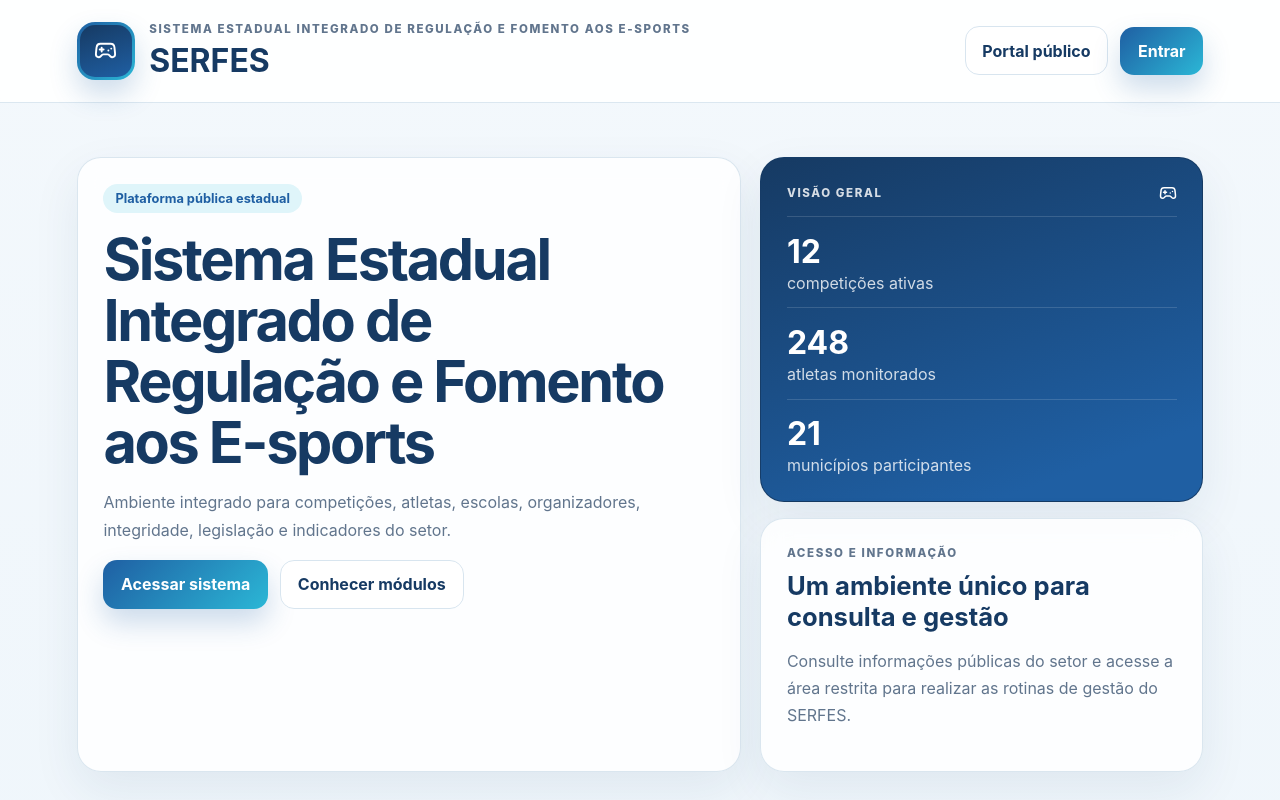
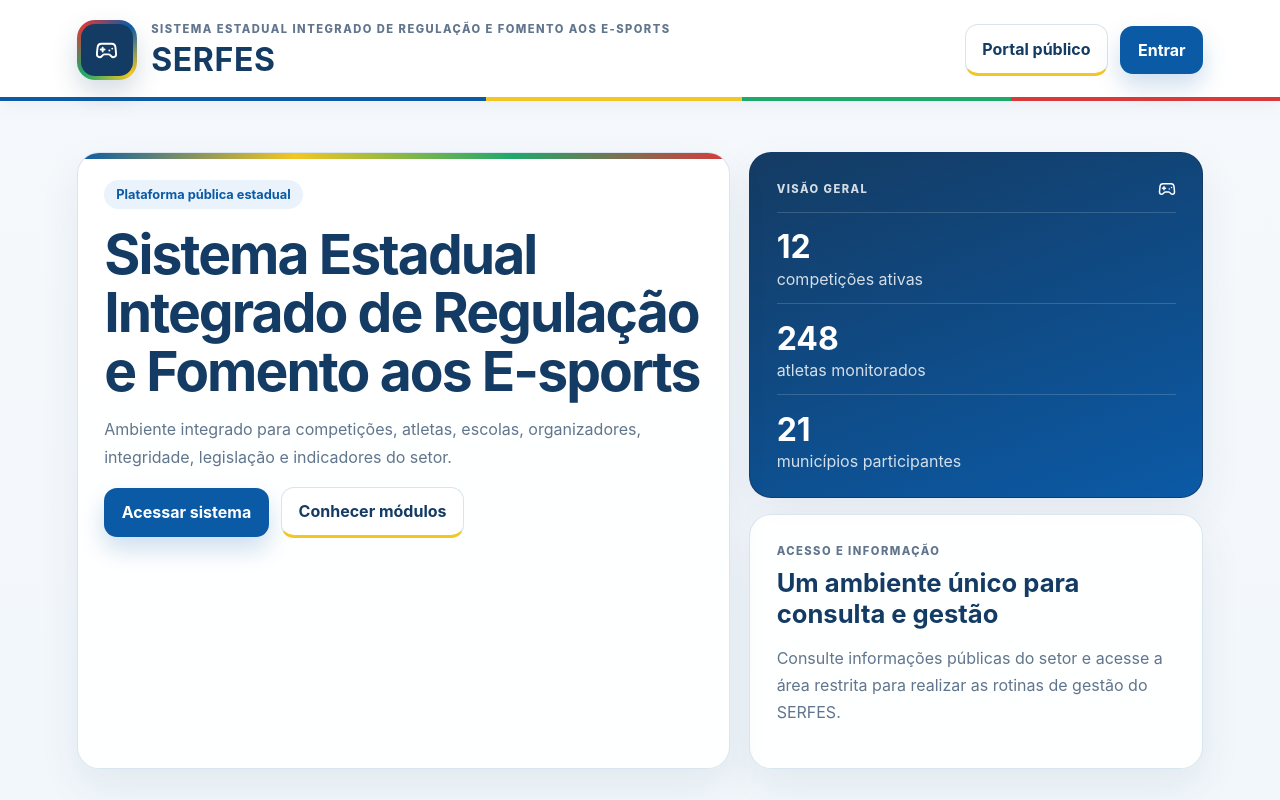
Before and after one commit to Cristina-parisenti/serfes, a React (Vite) app: page / in a window 1280 px wide. Shown: the top 800 px of the page. Built offline with nearby package versions, Linux system fonts and the light colour scheme.

Commit message:
Apply SERFES blue yellow green red palette

```diff
--- a/src/styles.css
+++ b/src/styles.css
@@ -1,272 +1,223 @@
 :root {
   font-family: Inter, ui-sans-serif, system-ui, -apple-system, BlinkMacSystemFont, "Segoe UI", sans-serif;
   color: #17304d;
-  background: linear-gradient(180deg, #f3f8fc 0%, #edf5fb 100%);
+  background: #f4f8fc;
   font-synthesis: none;
   text-rendering: optimizeLegibility;
-  --ipie-navy: #163a63;
-  --ipie-blue: #1f5fa3;
-  --ipie-cyan: #2bb7d6;
-  --ipie-sky: #dff5fa;
-  --ipie-text: #17304d;
-  --ipie-muted: #61758d;
-  --ipie-border: #d8e5ef;
+  --blue: #0b5aa6;
+  --blue-dark: #143b63;
+  --blue-soft: #eaf3fb;
+  --yellow: #f3c623;
+  --yellow-soft: #fff8d9;
+  --green: #1fa86b;
+  --green-soft: #e8f7f0;
+  --red: #d83a3a;
+  --red-soft: #fdecec;
+  --text: #17304d;
+  --muted: #61758d;
+  --border: #d8e5ef;
+  --surface: rgba(255,255,255,.92);
 }
 
 * { box-sizing: border-box; }
 html { scroll-behavior: smooth; }
-body { margin: 0; min-width: 320px; background: transparent; color: var(--ipie-text); }
+body { margin: 0; min-width: 320px; background: linear-gradient(180deg,#f6f9fc 0%,#eef5fa 100%); color: var(--text); }
 button, input, select { font: inherit; }
 button { cursor: pointer; }
-
 input, select {
   width: 100%;
-  margin-top: 0.45rem;
-  padding: 0.9rem 1rem;
-  border-radius: 14px;
-  border: 1px solid var(--ipie-border);
-  background: rgba(255,255,255,0.96);
+  margin-top: .45rem;
+  padding: .9rem 1rem;
+  border-radius: 13px;
+  border: 1px solid var(--border);
+  background: #fff;
+  color: var(--text);
+}
+input:focus, select:focus { outline: 0; border-color: var(--blue); box-shadow: 0 0 0 4px rgba(11,90,166,.12); }
+
+.page-shell,.login-page { min-height: 100vh; }
+.eyebrow { margin: 0; text-transform: uppercase; letter-spacing: .13em; font-size: .7rem; font-weight: 800; color: var(--muted); }
+.eyebrow-light { color: rgba(255,255,255,.82); }
+.brand-title { margin: .25rem 0 0; font-size: 2rem; color: var(--blue-dark); letter-spacing: .02em; }
+.muted { color: var(--muted); line-height: 1.7; }
+.pill {
+  display: inline-flex; align-items: center; border-radius: 999px;
+  font-size: .8rem; font-weight: 750; padding: .45rem .75rem;
+  background: var(--blue-soft); color: var(--blue);
+}
+.glass-card {
+  background: var(--surface); border: 1px solid rgba(216,229,239,.95);
+  border-radius: 22px; box-shadow: 0 16px 40px rgba(20,59,99,.08);
 }
 
-input:focus, select:focus {
-  outline: none;
-  border-color: var(--ipie-blue);
-  box-shadow: 0 0 0 4px rgba(31,95,163,0.12);
+.brand-cluster,.sidebar-brand-wrap { display: flex; align-items: center; gap: .9rem; }
+.esports-symbol {
+  width: 60px; height: 60px; border-radius: 18px; padding: 4px; flex: 0 0 auto;
+  background: conic-gradient(from 45deg,var(--blue),var(--yellow),var(--green),var(--red),var(--blue));
+  box-shadow: 0 12px 26px rgba(20,59,99,.18);
+}
+.esports-symbol-inner {
+  width: 100%; height: 100%; display: grid; place-items: center; border-radius: 14px;
+  background: var(--blue-dark); color: #fff;
 }
 
-.page-shell, .login-page { min-height: 100vh; }
-.eyebrow {
-  margin: 0;
-  text-transform: uppercase;
-  letter-spacing: 0.14em;
-  font-size: 0.72rem;
-  font-weight: 800;
-  color: var(--ipie-muted);
+.primary-button,.secondary-button,.ghost-button,.icon-button,.sidebar-exit,.line-action,.nav-item {
+  border-radius: 13px; transition: transform .15s ease,box-shadow .2s ease,background .2s ease,border-color .2s ease;
 }
-.eyebrow-light { color: rgba(255,255,255,0.82); }
-.brand-title { margin: 0.35rem 0 0; font-size: 2rem; color: var(--ipie-navy); }
-.muted { color: var(--ipie-muted); line-height: 1.7; }
-.pill {
-  display: inline-flex;
-  align-items: center;
-  border-radius: 999px;
-  font-size: 0.8rem;
-  font-weight: 700;
-  padding: 0.45rem 0.75rem;
-  background: var(--ipie-sky);
-  color: var(--ipie-blue);
+.primary-button:hover,.secondary-button:hover,.ghost-button:hover,.icon-button:hover,.sidebar-exit:hover,.line-action:hover,.nav-item:hover { transform: translateY(-1px); }
+.primary-button {
+  border: 0; padding: .9rem 1.1rem; background: var(--blue); color: #fff; font-weight: 750;
+  box-shadow: 0 12px 24px rgba(11,90,166,.2);
 }
-.glass-card {
-  background: rgba(255,255,255,0.84);
-  border: 1px solid rgba(216,229,239,0.95);
-  border-radius: 24px;
-  box-shadow: 0 18px 48px rgba(22,58,99,0.08);
-  backdrop-filter: blur(14px);
+.primary-button:hover { background: #084c8e; }
+.secondary-button,.ghost-button {
+  border: 1px solid var(--border); background: #fff; color: var(--blue-dark);
+  padding: .85rem 1.05rem; font-weight: 750;
 }
+.secondary-button { border-bottom: 3px solid var(--yellow); }
 
-.brand-cluster,
-.sidebar-brand-wrap {
-  display: flex;
-  align-items: center;
-  gap: 0.9rem;
-}
-
-.esports-symbol {
-  width: 58px;
-  height: 58px;
-  border-radius: 18px;
-  padding: 3px;
-  background: linear-gradient(135deg, var(--ipie-blue) 0%, var(--ipie-cyan) 100%);
-  box-shadow: 0 14px 28px rgba(31,95,163,0.22);
-  flex: 0 0 auto;
-}
-
-.esports-symbol-inner {
-  width: 100%;
-  height: 100%;
-  display: grid;
-  place-items: center;
-  border-radius: 15px;
-  background: linear-gradient(160deg, var(--ipie-navy) 0%, var(--ipie-blue) 100%);
-  color: white;
-}
-
-.primary-button, .secondary-button, .ghost-button, .icon-button, .sidebar-exit, .line-action, .nav-item {
-  border-radius: 14px;
-  transition: transform .15s ease, box-shadow .2s ease, background .2s ease, border-color .2s ease;
-}
-.primary-button:hover, .secondary-button:hover, .ghost-button:hover, .icon-button:hover, .sidebar-exit:hover, .line-action:hover, .nav-item:hover { transform: translateY(-1px); }
-.primary-button {
-  border: 0;
-  padding: 0.9rem 1.1rem;
-  background: linear-gradient(135deg, var(--ipie-blue) 0%, var(--ipie-cyan) 100%);
-  color: white;
-  font-weight: 700;
-  box-shadow: 0 14px 28px rgba(31,95,163,0.22);
-}
-.secondary-button, .ghost-button {
-  border: 1px solid var(--ipie-border);
-  background: rgba(255,255,255,0.96);
-  color: var(--ipie-navy);
-  padding: 0.85rem 1.05rem;
-  font-weight: 700;
-}
-.site-header, .simple-header {
-  display: flex;
-  justify-content: space-between;
-  align-items: center;
-  gap: 1rem;
-  padding: 1.35rem 6vw;
+.site-header,.simple-header {
+  display: flex; justify-content: space-between; align-items: center; gap: 1rem; padding: 1.25rem 6vw;
 }
 .site-header {
-  position: sticky;
-  top: 0;
-  z-index: 20;
-  background: rgba(255,255,255,0.9);
-  backdrop-filter: blur(12px);
-  border-bottom: 1px solid rgba(216,229,239,0.9);
+  position: sticky; top: 0; z-index: 20; background: rgba(255,255,255,.95);
+  border-bottom: 1px solid var(--border); box-shadow: 0 5px 18px rgba(20,59,99,.05);
 }
-.header-actions, .hero-actions, .header-tools { display: flex; align-items: center; gap: 0.75rem; }
+.site-header::after {
+  content: ""; position: absolute; left: 0; right: 0; bottom: -1px; height: 4px;
+  background: linear-gradient(90deg,var(--blue) 0 38%,var(--yellow) 38% 58%,var(--green) 58% 79%,var(--red) 79% 100%);
+}
+.header-actions,.hero-actions,.header-tools { display: flex; align-items: center; gap: .75rem; }
+
 .hero-section {
-  display: grid;
-  grid-template-columns: minmax(0, 1.2fr) minmax(320px, 0.8fr);
-  gap: 1.2rem;
-  padding: 3.4rem 6vw 2rem;
+  display: grid; grid-template-columns: minmax(0,1.18fr) minmax(320px,.82fr);
+  gap: 1.2rem; padding: 3.2rem 6vw 2rem;
 }
-.hero-card, .intro-card, .form-card, .hero-panel, .stat-card, .panel-card, .module-card, .summary-card, .dark-card {
-  padding: 1.6rem;
+.hero-card,.intro-card,.form-card,.hero-panel,.stat-card,.panel-card,.module-card,.summary-card,.dark-card { padding: 1.65rem; }
+.hero-card { position: relative; overflow: hidden; }
+.hero-card::before {
+  content: ""; position: absolute; top: 0; left: 0; right: 0; height: 6px;
+  background: linear-gradient(90deg,var(--blue),var(--yellow),var(--green),var(--red));
 }
-.hero-card h2, .intro-card h2 {
-  margin: 1rem 0 0.9rem;
-  font-size: clamp(2.2rem, 5vw, 3.6rem);
-  line-height: 1.06;
-  letter-spacing: -0.04em;
-  color: var(--ipie-navy);
+.hero-card h2,.intro-card h2 {
+  margin: 1rem 0 .9rem; font-size: clamp(2.15rem,5vw,3.45rem); line-height: 1.06;
+  letter-spacing: -.035em; color: var(--blue-dark);
 }
-.hero-card p, .intro-card p, .module-card p, .hero-panel p, .summary-card p { color: var(--ipie-muted); line-height: 1.7; }
+.hero-card p,.intro-card p,.module-card p,.hero-panel p,.summary-card p { color: var(--muted); line-height: 1.7; }
 .side-stack { display: grid; gap: 1rem; }
-.dark-card {
-  background: linear-gradient(160deg, var(--ipie-navy) 0%, var(--ipie-blue) 85%);
-  color: white;
-  border-color: rgba(22,58,99,0.9);
-}
+.dark-card { background: linear-gradient(160deg,var(--blue-dark),var(--blue)); color: #fff; border-color: rgba(20,59,99,.9); }
 .card-row { display: flex; justify-content: space-between; align-items: center; }
-.metric { display: grid; gap: 0.15rem; padding-top: 0.9rem; margin-top: 0.9rem; border-top: 1px solid rgba(255,255,255,0.14); }
+.metric { display: grid; gap: .15rem; padding-top: .9rem; margin-top: .9rem; border-top: 1px solid rgba(255,255,255,.16); }
 .metric strong { font-size: 2rem; }
-.metric span { color: rgba(255,255,255,0.8); }
+.metric span { color: rgba(255,255,255,.82); }
+
 .module-section { padding: 0 6vw 4.2rem; }
 .section-head { margin-bottom: 1.2rem; }
-.section-head h3, .summary-card h3, .form-card h3, .hero-panel h3, .dashboard-header h2, .panel-head h4 { margin: 0.35rem 0 0; font-size: 1.6rem; color: var(--ipie-navy); }
-.module-grid { display: grid; grid-template-columns: repeat(3, minmax(0,1fr)); gap: 1rem; }
-.module-card h4 { margin: 0.9rem 0 0.45rem; font-size: 1.15rem; color: var(--ipie-navy); }
-.icon-box, .icon-button {
-  width: 46px; height: 46px; display: grid; place-items: center;
-  border-radius: 14px; background: #e8f5fb; color: var(--ipie-blue);
+.section-head h3,.summary-card h3,.form-card h3,.hero-panel h3,.dashboard-header h2,.panel-head h4 {
+  margin: .35rem 0 0; font-size: 1.6rem; color: var(--blue-dark);
 }
-.site-footer { padding: 1.2rem 6vw; color: var(--ipie-muted); background: rgba(255,255,255,0.9); border-top: 1px solid rgba(216,229,239,0.95); }
+.module-grid { display: grid; grid-template-columns: repeat(3,minmax(0,1fr)); gap: 1rem; }
+.module-card { position: relative; overflow: hidden; border-top-width: 5px; }
+.module-card:nth-child(4n+1) { border-top-color: var(--blue); }
+.module-card:nth-child(4n+2) { border-top-color: var(--yellow); }
+.module-card:nth-child(4n+3) { border-top-color: var(--green); }
+.module-card:nth-child(4n+4) { border-top-color: var(--red); }
+.module-card h4 { margin: .9rem 0 .45rem; font-size: 1.15rem; color: var(--blue-dark); }
+.icon-box,.icon-button {
+  width: 46px; height: 46px; display: grid; place-items: center; border-radius: 13px;
+  background: var(--blue-soft); color: var(--blue);
+}
+.module-card:nth-child(4n+2) .icon-box { background: var(--yellow-soft); color: #936f00; }
+.module-card:nth-child(4n+3) .icon-box { background: var(--green-soft); color: var(--green); }
+.module-card:nth-child(4n+4) .icon-box { background: var(--red-soft); color: var(--red); }
+.site-footer { padding: 1.2rem 6vw; color: var(--muted); background: #fff; border-top: 1px solid var(--border); }
 
 .login-page {
   padding-bottom: 2rem;
-  background: radial-gradient(circle at top right, rgba(43,183,214,0.18), transparent 24%), linear-gradient(180deg, #f3f8fc 0%, #edf5fb 100%);
+  background:
+    radial-gradient(circle at 90% 10%,rgba(11,90,166,.1),transparent 23%),
+    radial-gradient(circle at 10% 90%,rgba(31,168,107,.08),transparent 20%),
+    linear-gradient(180deg,#f6f9fc 0%,#eef5fa 100%);
 }
-.login-layout {
-  display: grid;
-  grid-template-columns: 1.05fr 0.95fr;
-  gap: 1.2rem;
-  padding: 0 6vw;
-}
-.form-card { display: grid; gap: 1rem; align-content: start; }
-.form-card label { display: grid; color: #314257; font-weight: 600; }
+.login-layout { display: grid; grid-template-columns: 1.05fr .95fr; gap: 1.2rem; padding: 0 6vw; }
+.form-card { display: grid; gap: 1rem; align-content: start; border-top: 5px solid var(--blue); }
+.form-card label { display: grid; color: #314257; font-weight: 650; }
 .login-highlight {
-  margin-top: 1.4rem;
-  padding: 1rem 1.05rem;
-  border-radius: 16px;
-  background: #eef8fc;
-  border: 1px solid #d6edf5;
-  color: var(--ipie-blue);
-  display: flex;
-  align-items: center;
-  gap: 0.7rem;
-  font-weight: 700;
+  margin-top: 1.4rem; padding: 1rem 1.05rem; border-radius: 15px;
+  background: var(--green-soft); border: 1px solid #c7ebd9; color: #167b50;
+  display: flex; align-items: center; gap: .7rem; font-weight: 750;
 }
 
 .dashboard-shell {
-  min-height: 100vh;
-  display: grid;
-  grid-template-columns: 280px minmax(0,1fr);
-  background: linear-gradient(180deg, #f3f8fc 0%, #edf5fb 100%);
+  min-height: 100vh; display: grid; grid-template-columns: 280px minmax(0,1fr);
+  background: linear-gradient(180deg,#f6f9fc 0%,#eef5fa 100%);
 }
 .sidebar {
-  display: flex; flex-direction: column; gap: 1.4rem;
-  padding: 1.5rem 1rem;
-  background: linear-gradient(180deg, var(--ipie-navy) 0%, #1a4f86 100%);
-  color: white;
+  display: flex; flex-direction: column; gap: 1.4rem; padding: 1.5rem 1rem;
+  background: linear-gradient(180deg,var(--blue-dark),#164d7d 100%); color: #fff;
+  border-right: 5px solid var(--yellow);
 }
-.sidebar-title { margin: 0.35rem 0 0; font-size: 1.8rem; color: white; }
-.sidebar-nav { display: grid; gap: 0.45rem; }
+.sidebar-title { margin: .35rem 0 0; font-size: 1.8rem; color: #fff; }
+.sidebar-nav { display: grid; gap: .45rem; }
 .nav-item {
-  border: 1px solid transparent;
-  background: transparent;
-  color: rgba(255,255,255,0.84);
-  display: flex; align-items: center; gap: 0.75rem;
-  padding: 0.9rem 0.95rem; font-weight: 700;
+  border: 1px solid transparent; background: transparent; color: rgba(255,255,255,.84);
+  display: flex; align-items: center; gap: .75rem; padding: .9rem .95rem; font-weight: 700;
 }
-.nav-item.active { background: rgba(255,255,255,0.14); color: white; }
+.nav-item.active { background: rgba(255,255,255,.14); color: #fff; border-left: 4px solid var(--yellow); }
 .sidebar-exit {
-  margin-top: auto;
-  border: 1px solid rgba(255,255,255,0.14);
-  background: rgba(255,255,255,0.08);
-  color: white;
-  padding: 0.85rem 1.05rem;
-  display: inline-flex; align-items: center; justify-content: center; gap: 0.5rem;
+  margin-top: auto; border: 1px solid rgba(255,255,255,.14); background: rgba(255,255,255,.08); color: #fff;
+  padding: .85rem 1.05rem; display: inline-flex; align-items: center; justify-content: center; gap: .5rem;
 }
 .dashboard-main-shell { display: flex; flex-direction: column; }
 .dashboard-header {
-  display: flex; justify-content: space-between; align-items: center; gap: 1rem;
-  padding: 1.35rem 2rem;
-  border-bottom: 1px solid rgba(216,229,239,0.95);
-  background: rgba(255,255,255,0.88); backdrop-filter: blur(10px);
+  display: flex; justify-content: space-between; align-items: center; gap: 1rem; padding: 1.35rem 2rem;
+  border-bottom: 1px solid var(--border); background: rgba(255,255,255,.92);
 }
 .search-box {
-  min-width: 250px; display: flex; align-items: center; gap: 0.55rem;
-  padding: 0.75rem 0.95rem; background: white; border: 1px solid var(--ipie-border); border-radius: 14px;
+  min-width: 250px; display: flex; align-items: center; gap: .55rem; padding: .75rem .95rem;
+  background: #fff; border: 1px solid var(--border); border-radius: 13px;
 }
 .search-box input { margin: 0; padding: 0; border: 0; background: transparent; box-shadow: none; }
-.icon-button { border: 1px solid var(--ipie-border); }
+.icon-button { border: 1px solid var(--border); }
 .dashboard-content { padding: 1.6rem 2rem 2rem; display: grid; gap: 1.2rem; }
-.hero-panel {
-  display: flex; justify-content: space-between; align-items: center; gap: 1rem;
-}
+.hero-panel { display: flex; justify-content: space-between; align-items: center; gap: 1rem; }
 .stats-grid { display: grid; grid-template-columns: repeat(4,minmax(0,1fr)); gap: 1rem; }
 .stat-card {
-  background: rgba(255,255,255,0.84);
-  border: 1px solid rgba(216,229,239,0.95);
-  border-radius: 22px;
-  box-shadow: 0 18px 48px rgba(22,58,99,0.08);
+  background: #fff; border: 1px solid var(--border); border-radius: 20px;
+  box-shadow: 0 12px 30px rgba(20,59,99,.07); position: relative; overflow: hidden;
 }
-.stat-card span, .stat-card small { display: block; color: var(--ipie-muted); }
-.stat-card strong { display: block; font-size: 2rem; margin: 0.5rem 0; color: var(--ipie-navy); }
-.stat-card.featured { background: linear-gradient(160deg, var(--ipie-blue) 0%, var(--ipie-cyan) 100%); color: white; }
-.stat-card.featured span, .stat-card.featured small, .stat-card.featured strong { color: white; }
+.stat-card::before { content: ""; position: absolute; left: 0; top: 0; bottom: 0; width: 6px; background: var(--blue); }
+.stat-card:nth-child(2)::before { background: var(--yellow); }
+.stat-card:nth-child(3)::before { background: var(--green); }
+.stat-card:nth-child(4)::before { background: var(--red); }
+.stat-card span,.stat-card small { display: block; color: var(--muted); }
+.stat-card strong { display: block; font-size: 2rem; margin: .5rem 0; color: var(--blue-dark); }
+.stat-card.featured { background: linear-gradient(160deg,var(--blue-dark),var(--blue)); color: #fff; border-color: var(--blue); }
+.stat-card.featured span,.stat-card.featured small,.stat-card.featured strong { color: #fff; }
 .panel-grid { display: grid; grid-template-columns: repeat(2,minmax(0,1fr)); gap: 1rem; }
 .panel-head { margin-bottom: 1rem; }
-.line-action, .list-card {
+.line-action,.list-card {
   width: 100%; display: flex; justify-content: space-between; align-items: center; gap: 1rem;
-  padding: 1rem; margin-bottom: 0.75rem; border-radius: 16px;
-  border: 1px solid #dce8f1; background: #f7fbfe;
+  padding: 1rem; margin-bottom: .75rem; border-radius: 15px; border: 1px solid #dce8f1; background: #f8fbfd;
 }
-.line-action { color: var(--ipie-text); font-weight: 700; }
-.list-card strong { flex-shrink: 0; color: var(--ipie-blue); }
+.line-action { color: var(--text); font-weight: 700; }
+.line-action:nth-of-type(2) { border-left: 4px solid var(--yellow); }
+.line-action:nth-of-type(3) { border-left: 4px solid var(--green); }
+.line-action:nth-of-type(4) { border-left: 4px solid var(--red); }
+.list-card strong { flex-shrink: 0; color: var(--blue); }
+.list-card:nth-of-type(2) strong { color: #9a7300; }
+.list-card:nth-of-type(3) strong { color: var(--green); }
+.list-card:nth-of-type(4) strong { color: var(--red); }
 .list-card span { color: #4f6179; }
 
 @media (max-width: 1180px) {
-  .hero-section, .login-layout, .module-grid, .stats-grid, .panel-grid, .dashboard-shell { grid-template-columns: 1fr; }
+  .hero-section,.login-layout,.module-grid,.stats-grid,.panel-grid,.dashboard-shell { grid-template-columns: 1fr; }
   .dashboard-shell { display: block; }
 }
-
 @media (max-width: 760px) {
-  .site-header, .simple-header, .hero-section, .module-section, .login-layout, .dashboard-header, .dashboard-content, .site-footer { padding-left: 20px; padding-right: 20px; }
-  .hero-card h2, .intro-card h2 { font-size: 2.2rem; }
-  .header-actions, .hero-actions, .header-tools, .hero-panel, .site-header, .simple-header, .brand-cluster { flex-wrap: wrap; }
+  .site-header,.simple-header,.hero-section,.module-section,.login-layout,.dashboard-header,.dashboard-content,.site-footer { padding-left: 20px; padding-right: 20px; }
+  .hero-card h2,.intro-card h2 { font-size: 2.15rem; }
+  .header-actions,.hero-actions,.header-tools,.hero-panel,.site-header,.simple-header,.brand-cluster { flex-wrap: wrap; }
   .search-box { min-width: 0; width: 100%; }
+  .esports-symbol { width: 54px; height: 54px; }
 }
```
